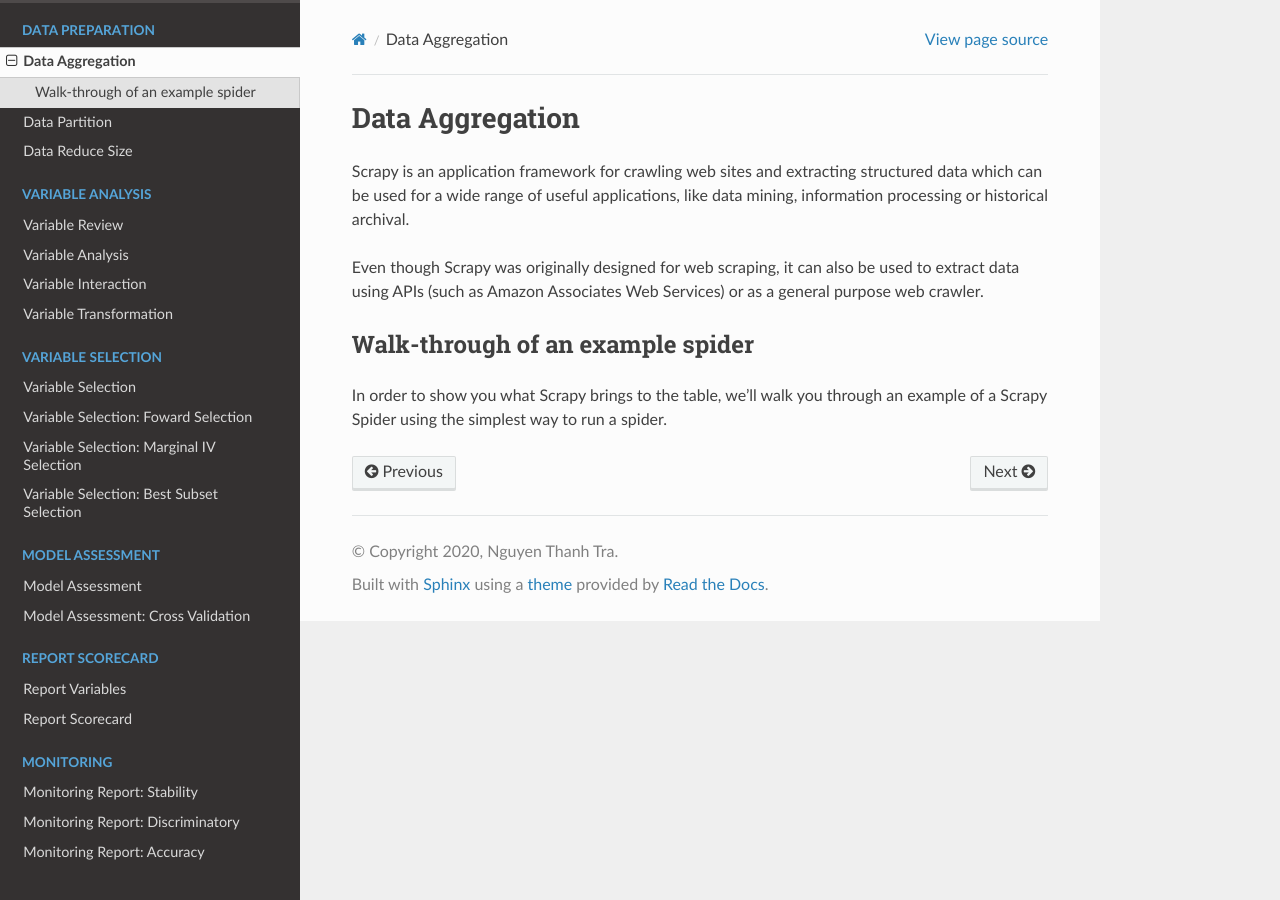
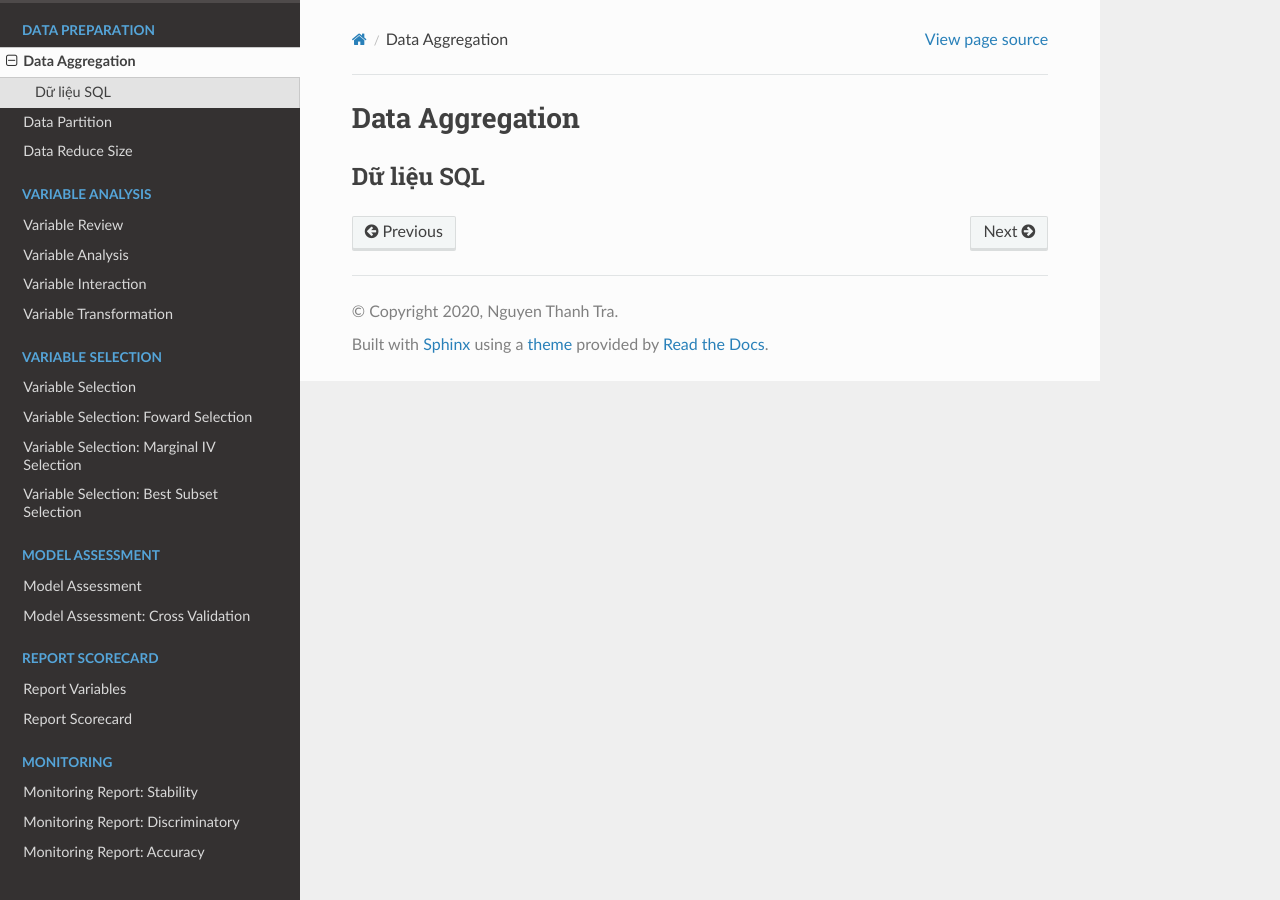
Before and after one commit to thanhtra254/SMCS, a Sphinx documentation site: the page built from docs/post/DataAggregation.rst, in a window 1280 px wide. Built offline with Sphinx 7.4.7 and the Read the Docs theme 2.0.0, drawn with Linux system fonts in a browser that asks for light colours; comment, search, counter and statistics services are not loaded.

Commit message:
Update DataAggregation.rst

```diff
--- a/docs/post/DataAggregation.rst
+++ b/docs/post/DataAggregation.rst
@@ -4,17 +4,7 @@
 Data Aggregation
 ================
 
-Scrapy is an application framework for crawling web sites and extracting
-structured data which can be used for a wide range of useful applications, like
-data mining, information processing or historical archival.
-
-Even though Scrapy was originally designed for web scraping, it can also be
-used to extract data using APIs (such as Amazon Associates Web Services) or
-as a general purpose web crawler.
 
 
-Walk-through of an example spider
-=================================
-
-In order to show you what Scrapy brings to the table, we'll walk you through an
-example of a Scrapy Spider using the simplest way to run a spider.
+Dữ liệu SQL
+===========
```
